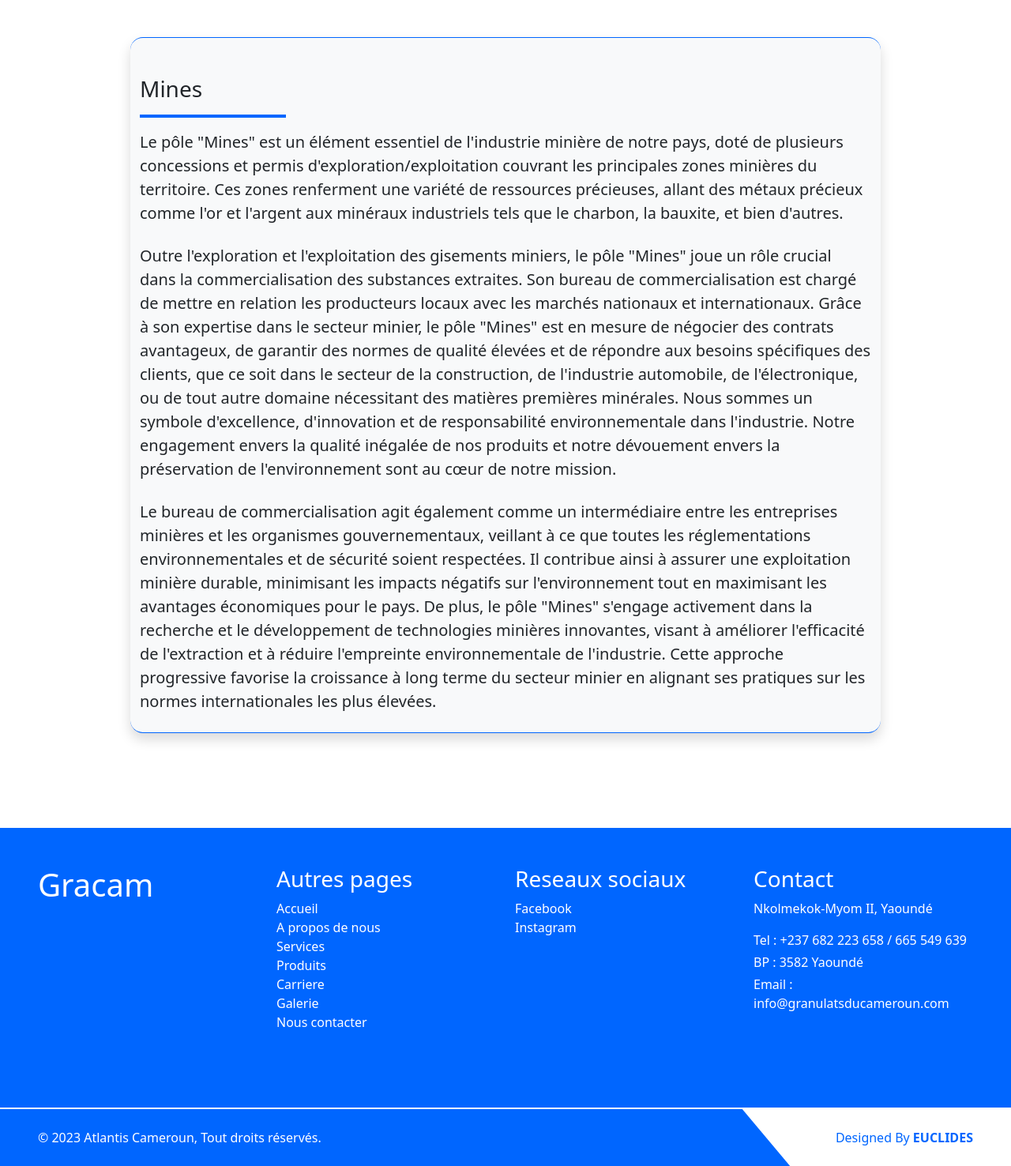
After one commit to euclidessoft/gracamfinal, a Symfony app: template templates/site/mines.html.twig in a window 1280 px wide. The commit adds this page. Shown: the part 355-1831 px from the top of the page at 79% size. Run offline with Twig, Linux system fonts and the light colour scheme; the template is opened without the code that fills it, so the values that code supplies are empty; some libraries are stand-ins or nearby versions.

Commit message:
creation page mines

```diff
--- a/templates/layout.html.twig
+++ b/templates/layout.html.twig
@@ -40,8 +40,9 @@
                     A propos
                 </a>
                 <ul class="dropdown-menu" onmouseleave="closeDropdown(this)">
+
+                    <li><a class="dropdown-item" href="{{ path('About') }}">Qui sommes nous</a></li>
                     <li><a class="dropdown-item" href="{{ path('Motdupresident') }}">Mot du président</a></li>
-                    <li><a class="dropdown-item" href="{{ path('About') }}">Qui sommes nous</a></li>
                 </ul>
             </li>
 
--- a/templates/site/accueil.html.twig
+++ b/templates/site/accueil.html.twig
@@ -272,7 +272,7 @@
                         </p>
 
 
-                        <a class="btn btn-order rounded-4 mt-2" href="#">En savoir plus</a>
+                        <a class="btn btn-order rounded-4 mt-2" href="{{ path('Mines') }}">En savoir plus</a>
                     </div>
                 </div>
                 <div class="col-lg-4 col-md-12 mt-3">
--- /dev/null
+++ b/templates/site/mines.html.twig
@@ -0,0 +1,71 @@
+{% extends 'layout.html.twig' %}
+{% block title %} {{ "A propos"|trans }} - Gracam {% endblock %}
+{% block about %}actif{% endblock %}
+{% block body %}
+
+    {# <div class="container-fluid image10">
+
+     </div>#}
+    <div class="container-fluid py-5 mb-5 page-header-about">
+        <div class="container py-5">
+            <div class="row justify-content-center">
+                <div class="col-lg-10 text-center">
+                    <h1 class="display-5 text-white fw-bold mt-5 mb-3 animated fadeIn">
+                        {{ "Mines"|trans }}
+                    </h1>
+                    <nav aria-label="breadcrumb">
+                        <ol class="breadcrumb justify-content-center">
+                            <li class="breadcrumb-item">
+                                <a class="text-white" href="{{ path('Accueil') }}">
+                                    {{ "Accueil"|trans }}
+                                </a>
+                            </li>
+                            <li class="breadcrumb-item text-white">
+                                {{ "Mines"|trans }}
+                            </li>
+                        </ol>
+                    </nav>
+                </div>
+            </div>
+        </div>
+    </div>
+
+    <!-- About Start -->
+
+    <div class="container-fluid  ">
+        <div class="container fs-5 mb-5 mt-5">
+            <div class="row justify-content-center">
+
+                <div class="col-lg-10 col-md-12  bg-light wow fadeInRight shadow rounded-4 bg-light bordure"
+                     data-wow-delay="0.1s">
+                    <h3 class="mt-5">Mines</h3>
+                    <hr class="w-20 border-primaire border-4 ">
+
+                    <p class="mb-4">
+
+
+                        {{ "Le pôle \"Mines\" est un élément essentiel de l'industrie minière de notre pays, doté de plusieurs concessions et permis d'exploration/exploitation couvrant les principales zones minières du territoire. Ces zones renferment une variété de ressources précieuses, allant des métaux précieux comme l'or et l'argent aux minéraux industriels tels que le charbon, la bauxite, et bien d'autres."|trans }}
+
+                    </p>
+                    <p class="mb-4">
+                        {{ "Outre l'exploration et l'exploitation des gisements miniers, le pôle \"Mines\" joue un rôle crucial dans la commercialisation des substances extraites. Son bureau de commercialisation est chargé de mettre en relation les producteurs locaux avec les marchés nationaux et internationaux. Grâce à son expertise dans le secteur minier, le pôle \"Mines\" est en mesure de négocier des contrats avantageux, de garantir des normes de qualité élevées et de répondre aux besoins spécifiques des clients, que ce soit dans le secteur de la construction, de l'industrie automobile, de l'électronique, ou de tout autre domaine nécessitant des matières premières minérales."|trans }}
+                        {{ "Nous sommes un symbole d'excellence, d'innovation et de responsabilité environnementale dans l'industrie."|trans }}
+                        {{ "Notre engagement envers la qualité inégalée de nos produits et notre dévouement envers la préservation de l'environnement sont au cœur de notre mission."|trans }}
+                    </p>
+                    <p class="mb-4">
+                        {{ "Le bureau de commercialisation agit également comme un intermédiaire entre les entreprises minières et les organismes gouvernementaux, veillant à ce que toutes les réglementations environnementales et de sécurité soient respectées. Il contribue ainsi à assurer une exploitation minière durable, minimisant les impacts négatifs sur l'environnement tout en maximisant les avantages économiques pour le pays."|trans }}
+                        {{ "De plus, le pôle \"Mines\" s'engage activement dans la recherche et le développement de technologies minières innovantes, visant à améliorer l'efficacité de l'extraction et à réduire l'empreinte environnementale de l'industrie. Cette approche progressive favorise la croissance à long terme du secteur minier en alignant ses pratiques sur les normes internationales les plus élevées."|trans }}
+                    </p>
+
+                </div>
+
+                <!-- Button trigger modal -->
+
+                <!-- Modal -->
+
+            </div>
+        </div>
+    </div>
+
+    <!-- About End -->
+{% endblock %}
```
Also changed, not shown: src/Controller/Security/securityController.php (+7 -0 lines).
